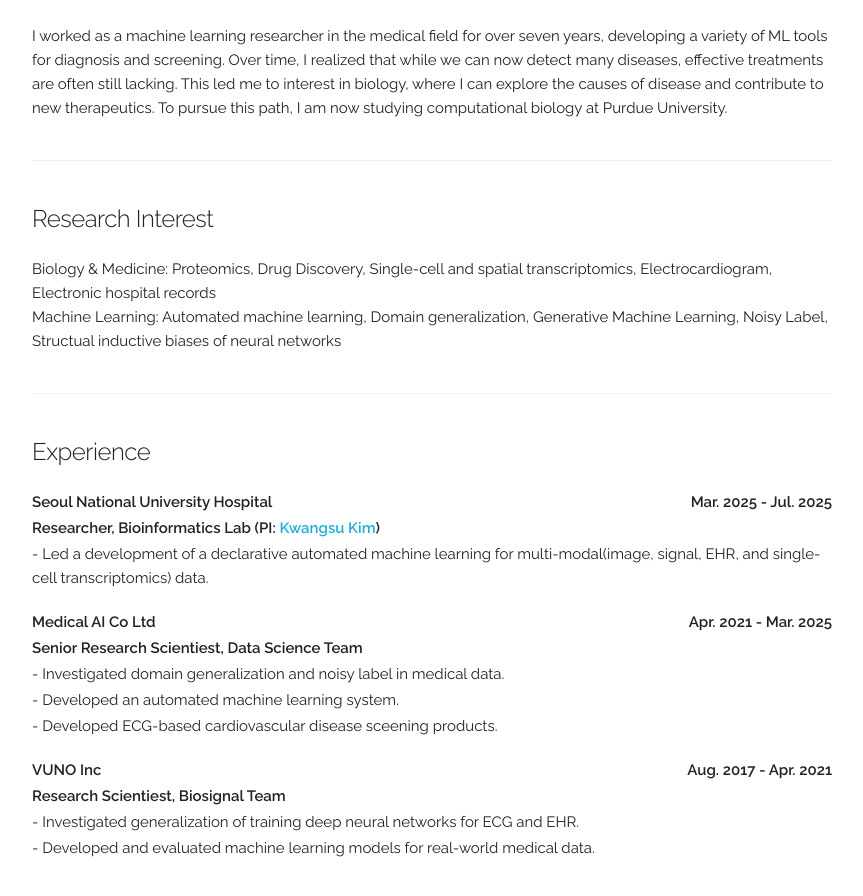
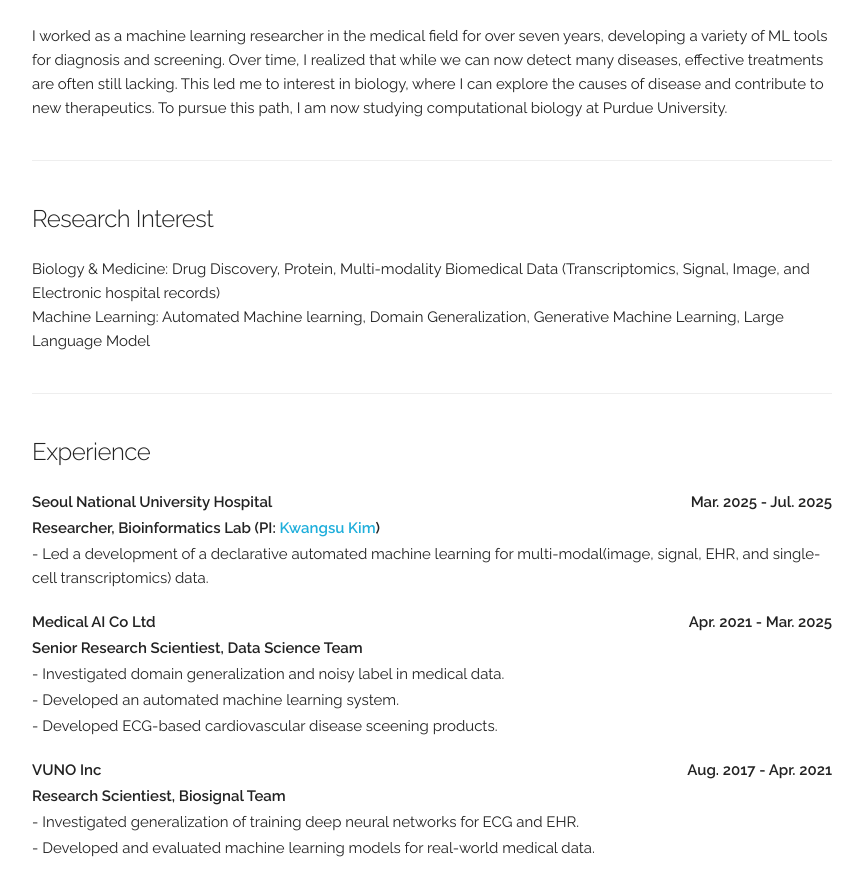
Before and after one commit to byeongtak/byeongtak.github.io, a Jekyll site: the page built from index.html, in a window 1280 px wide and 900 px high, scrolled down 366 px. Shown: the top 896 px of the window, without its empty margins (208-1071 px from the left). Built offline with Jekyll 4.4.1, drawn with Linux system fonts in a browser that asks for light colours.

Commit message:
Update index.html

```diff
--- a/index.html
+++ b/index.html
@@ -25,8 +25,8 @@
 <!-- ========== Research Interest ========== -->
 <div class="docs-section" id="interest">
   <h5>Research Interest</h5>
-	Biology & Medicine: Proteomics, Drug Discovery, Single-cell and spatial transcriptomics, Electrocardiogram, Electronic hospital records <br>
-	Machine Learning: Automated machine learning, Domain generalization, Generative Machine Learning, Noisy Label, Structual inductive biases of neural networks
+	Biology & Medicine: Drug Discovery, Protein, Multi-modality Biomedical Data (Transcriptomics, Signal, Image, and Electronic hospital records)  <br>
+	Machine Learning: Automated Machine learning, Domain Generalization, Generative Machine Learning, Large Language Model
 
 </div>
 
```
